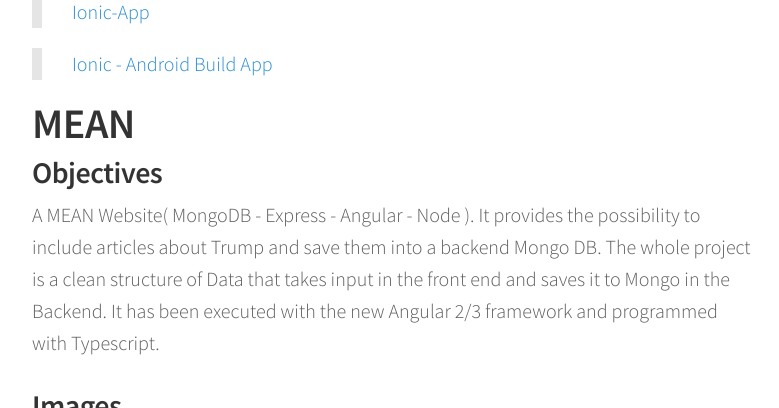
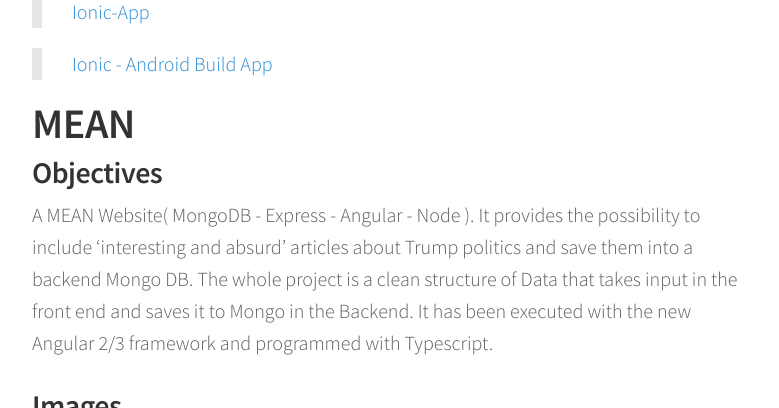
Before and after one commit to bernatferragut/FutureWeb-blog, a Jekyll site: the page built from recent.md, in a window 1280 px wide and 900 px high, scrolled down 1540 px, cut to the strip 58-466 px from the top of the window. Shown: the whole strip, without its empty margins (248-1027 px from the left). Built offline with Jekyll 4.4.1, drawn with Linux system fonts in a browser that asks for light colours; nearby versions of some CDN libraries.

Commit message:
Update recent.md
Waiting

```diff
--- a/recent.md
+++ b/recent.md
@@ -37,7 +37,7 @@
 
 ### Objectives
 
-A MEAN Website( MongoDB - Express - Angular - Node ). It provides the possibility to include articles about Trump and save them into a backend Mongo DB. The whole project is a clean structure of Data that takes input in the front end and saves it to Mongo in the Backend. It has been executed with the new Angular 2/3 framework and programmed with Typescript.
+A MEAN Website( MongoDB - Express - Angular - Node ). It provides the possibility to include 'interesting and absurd' articles about Trump politics and save them into a backend Mongo DB. The whole project is a clean structure of Data that takes input in the front end and saves it to Mongo in the Backend. It has been executed with the new Angular 2/3 framework and programmed with Typescript.
 
 ### Images
 
```
